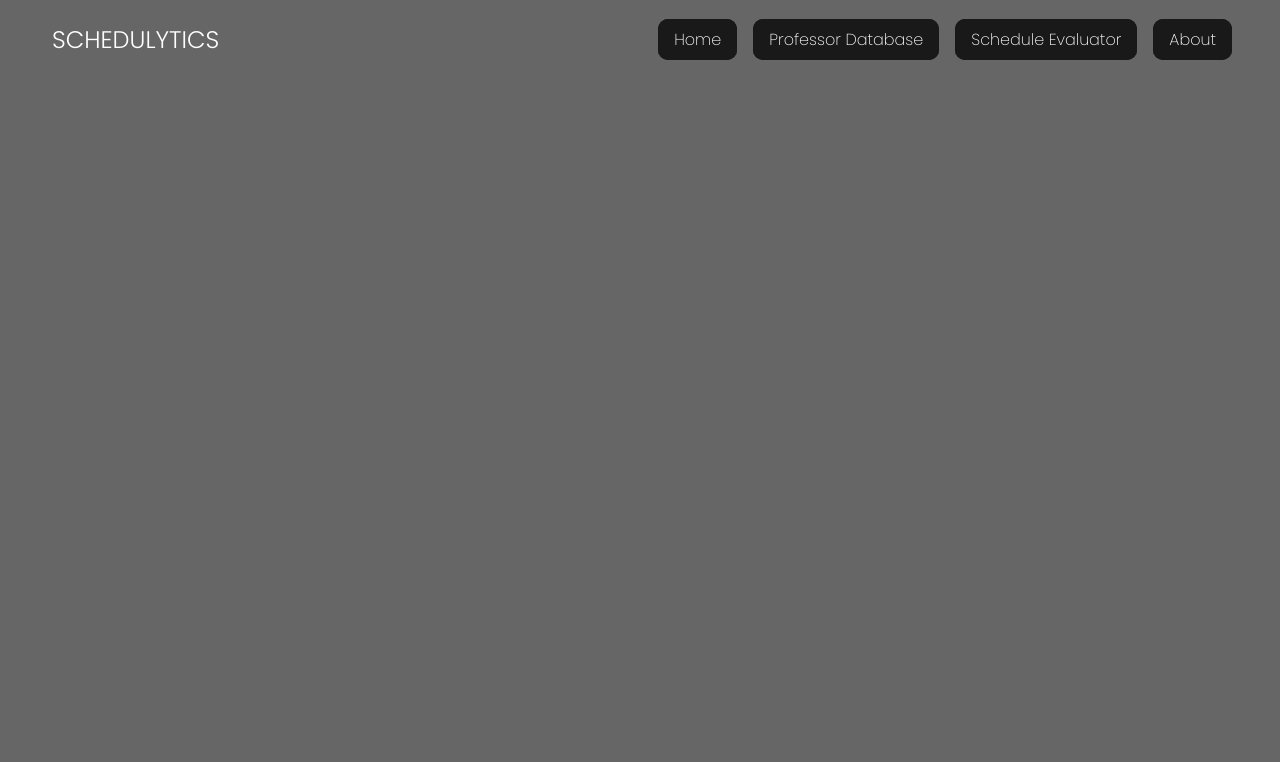
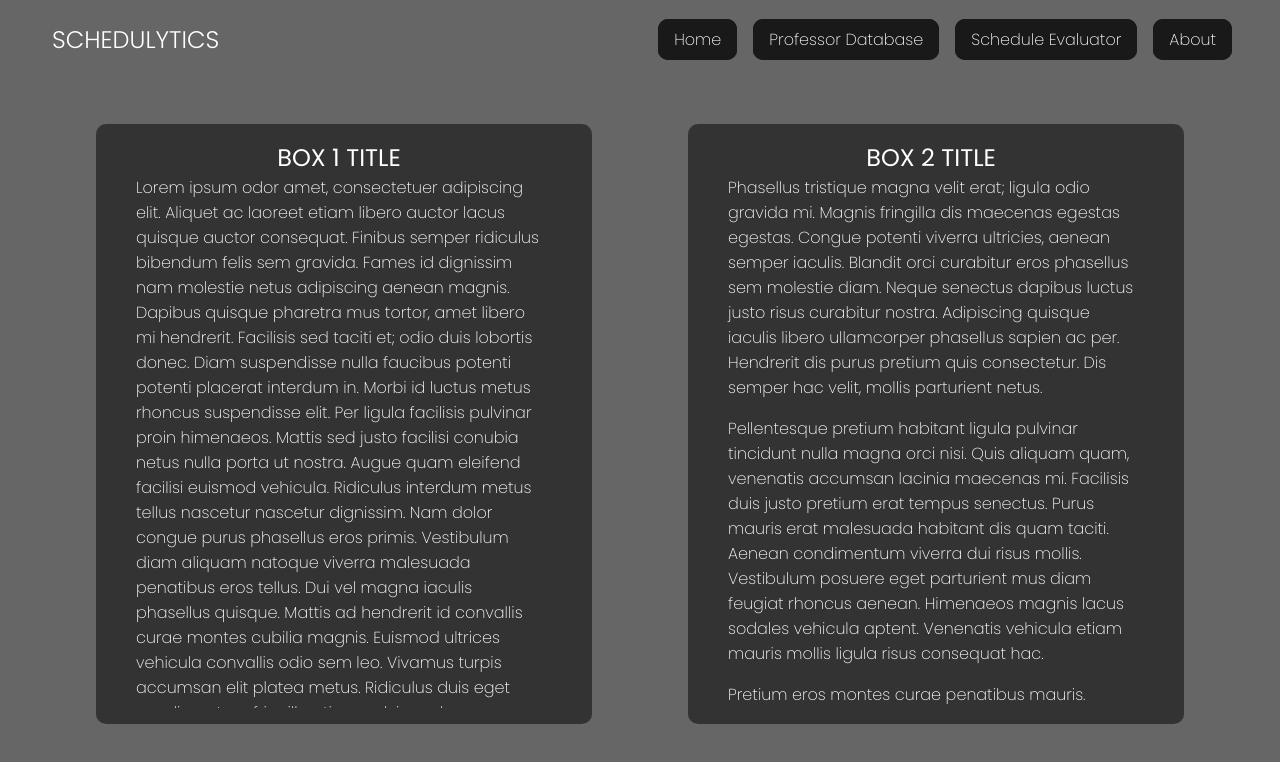
Before and after one commit to owensharpe/Schedulytics, a React (Vite) app in the folder website/: page /about in a window 1280 px wide. Shown: the top 762 px of the page. Built offline with nearby package versions, Linux system fonts and the light colour scheme; no server answers.

Commit message:
Reorganized CSS files and added information boxes to About.tsx

```diff
--- a/website/src/styles.css
+++ b/website/src/components/Navbar.css
@@ -1,80 +1,3 @@
-* {
-  font-family: "Poppins", sans-serif;
-  box-sizing: border-box;
-  margin: 0;
-  padding: 0;
-}
-
-.fade-in {
-  transition: opacity 0.5s ease-out, transform 0.5s ease-out;
-  opacity: 0;
-}
-
-.fade-in.show {
-  opacity: 1;
-}
-
-/* Begin Home */
-
-.home {
-  width: 100%;
-  height: 100vh;
-}
-
-#BGVideo {
-  position: fixed;
-  width: 100%;
-  height: 100%;
-  object-fit: cover;
-}
-
-.overlay {
-  position: fixed;
-  top: 0;
-  left: 0;
-  width: 100%;
-  height: 100%;
-  background: rgba(0, 0, 0, 0.6);
-}
-
-.content {
-  position: absolute;
-  display: flex;
-  align-items: left;
-  flex-direction: column;
-  justify-content: center;
-  width: 100%;
-  height: 100%;
-  padding: 5rem 3rem 0 3rem;
-  color: white;
-}
-
-.content h1 {
-  font-size: 5em;
-  font-weight: 200;
-  line-height: 1em;
-  text-transform: uppercase;
-}
-
-.content h2 {
-  font-size: 2em;
-  font-weight: 200;
-  line-height: 1em;
-  text-transform: uppercase;
-}
-
-.content p {
-  font-size: 1.1em;
-  font-weight: 200;
-  max-width: 700px;
-  padding: 20px 0;
-  color: #919191;
-}
-
-/* End Home */
-
-/* Begin Navbar */
-
 .navbar {
   position: fixed;
   z-index: 10;
@@ -188,5 +111,3 @@
   border-radius: 10px;
   background: #191919;
 }
-
-/* End Navbar */
--- a/website/src/components/Navbar.tsx
+++ b/website/src/components/Navbar.tsx
@@ -1,5 +1,6 @@
 import { Link, useMatch, useResolvedPath } from "react-router-dom";
 import { useFadeIn } from "../hooks/useFadeIn";
+import "./Navbar.css";
 
 function Navbar() {
   const fadeIn = useFadeIn(100);
--- /dev/null
+++ b/website/src/main.css
@@ -0,0 +1,39 @@
+* {
+  font-family: "Poppins", sans-serif;
+  box-sizing: border-box;
+  margin: 0;
+  padding: 0;
+}
+
+h1 {
+  font-weight: 200;
+  text-transform: uppercase;
+}
+
+h2 {
+  font-weight: 200;
+  text-transform: uppercase;
+}
+
+p {
+  font-weight: 200;
+}
+
+.fade-in {
+  transition: opacity 0.5s ease-out, transform 0.5s ease-out;
+  opacity: 0;
+}
+
+.fade-in.show {
+  opacity: 1;
+}
+
+.overlay {
+  position: fixed;
+  top: 0;
+  left: 0;
+  width: 100%;
+  height: 100%;
+  background: rgba(0, 0, 0, 0.6);
+  z-index: 0;
+}
--- a/website/src/main.tsx
+++ b/website/src/main.tsx
@@ -2,7 +2,7 @@ import { StrictMode } from "react";
 import { createRoot } from "react-dom/client";
 import { BrowserRouter } from "react-router-dom";
 import App from "./App.tsx";
-import "./styles.css";
+import "./main.css";
 
 createRoot(document.getElementById("root")!).render(
   <StrictMode>
--- /dev/null
+++ b/website/src/pages/About.css
@@ -0,0 +1,61 @@
+.about {
+  position: relative;
+  overflow: hidden;
+
+  width: 100%;
+  height: 100vh;
+}
+
+.about .content {
+  position: absolute;
+  z-index: 2;
+  display: flex;
+  align-items: center;
+  justify-content: center;
+  width: 100%;
+  height: 100%;
+  padding: 3rem 3rem 0 3rem;
+}
+
+.about .box {
+  display: flex;
+  overflow: hidden;
+  flex-direction: column;
+  width: 600px;
+  height: 600px;
+  margin: 1rem 3rem;
+  padding: 1rem;
+  color: white;
+  border-radius: 10px;
+  background-color: rgba(0, 0, 0, 0.5);
+}
+
+.about .box-title {
+  font-size: 1.5em;
+  font-weight: 400;
+  text-align: center;
+}
+
+.box-content p {
+  margin-bottom: 1rem;
+  margin-left: 1.5rem;
+  margin-right: 1.5rem;
+}
+
+.box-content {
+  overflow-y: auto;
+  flex-grow: 1;
+  padding-right: 10px;
+  scrollbar-width: thin;
+  scrollbar-color: gray transparent;
+}
+
+.about .boston-view {
+  position: absolute;
+  z-index: -1;
+  top: 0;
+  left: 0;
+  width: 100%;
+  height: 100%;
+  pointer-events: none;
+}
--- a/website/src/pages/About.tsx
+++ b/website/src/pages/About.tsx
@@ -1,13 +1,118 @@
 import BostonView from "../components/BostonView";
 import { useFadeIn } from "../hooks/useFadeIn";
+import "./About.css";
 
 const About: React.FC = () => {
-  const fadeIn = useFadeIn(100);
+  const fadeIn = useFadeIn();
 
   return (
-    <div className={`home fade-in ${fadeIn ? "show" : ""}`}>
+    <div className={`about fade-in ${fadeIn ? "show" : ""}`}>
       <div className="overlay" />
-      <BostonView />
+      <div className="boston-view">
+        <BostonView />
+      </div>
+      <div className="content">
+        <div className="box">
+          <div className="box-content">
+            <h2 className="box-title">Box 1 Title</h2>
+            <p>
+              Lorem ipsum odor amet, consectetuer adipiscing elit. Aliquet ac
+              laoreet etiam libero auctor lacus quisque auctor consequat.
+              Finibus semper ridiculus bibendum felis sem gravida. Fames id
+              dignissim nam molestie netus adipiscing aenean magnis. Dapibus
+              quisque pharetra mus tortor, amet libero mi hendrerit. Facilisis
+              sed taciti et; odio duis lobortis donec. Diam suspendisse nulla
+              faucibus potenti potenti placerat interdum in. Morbi id luctus
+              metus rhoncus suspendisse elit. Per ligula facilisis pulvinar
+              proin himenaeos. Mattis sed justo facilisi conubia netus nulla
+              porta ut nostra. Augue quam eleifend facilisi euismod vehicula.
+              Ridiculus interdum metus tellus nascetur nascetur dignissim. Nam
+              dolor congue purus phasellus eros primis. Vestibulum diam aliquam
+              natoque viverra malesuada penatibus eros tellus. Dui vel magna
+              iaculis phasellus quisque. Mattis ad hendrerit id convallis curae
+              montes cubilia magnis. Euismod ultrices vehicula convallis odio
+              sem leo. Vivamus turpis accumsan elit platea metus. Ridiculus duis
+              eget condimentum fringilla etiam pulvinar class habitant. Turpis
+              fames iaculis ad; mollis blandit interdum tempus. Habitant est
+              curae torquent, magna sollicitudin molestie sollicitudin. Lorem
+              etiam phasellus vehicula potenti mollis velit himenaeos. Senectus
+              porta tempus litora metus sagittis convallis taciti. Nam urna
+              suscipit netus erat taciti nostra congue. Sollicitudin posuere
+              hendrerit sodales maecenas sed ultricies. Leo lectus arcu vitae
+              platea purus semper donec laoreet cubilia. Lectus at accumsan
+              sodales eros fermentum feugiat vestibulum montes fusce. Vitae
+              quisque efficitur nullam ipsum donec convallis taciti auctor?
+              Imperdiet iaculis dictum amet suspendisse dapibus dui eget risus.
+              Auctor aliquam vitae consectetur lobortis donec cubilia taciti
+              sollicitudin massa.
+            </p>
+            <p>
+              Magnis orci velit fermentum metus at facilisis morbi. Elementum
+              habitant rutrum conubia donec dictum enim pellentesque massa
+              fames. Ultricies finibus rhoncus duis torquent ligula. Enim purus
+              phasellus sem, amet montes habitasse. Libero semper viverra
+              tortor; blandit rutrum taciti! Sem conubia porttitor commodo
+              turpis fringilla sapien cras cubilia. Velit per sociosqu mattis
+              lacus amet volutpat per id. Himenaeos eros litora magna; habitant
+              egestas elit sit semper. Amet eros blandit aliquet purus rhoncus
+              cubilia. Curabitur velit litora sociosqu tristique dictumst
+              condimentum pellentesque blandit. Morbi enim nisl netus; curabitur
+              venenatis tincidunt ex dictum. Duis nullam volutpat justo
+              dictumst; blandit nulla volutpat dictum. Euismod in non vitae
+              faucibus eu non eros amet. Tellus per habitasse conubia; inceptos
+              morbi litora aliquet. Volutpat fringilla et amet dapibus magna
+              ipsum iaculis malesuada. Cras justo ornare montes cras posuere
+              semper felis rutrum vel. Aplacerat suscipit; sem lacinia faucibus
+              enim consectetur. Mauris ante ligula viverra dapibus cubilia
+              lobortis ligula elementum. Tristique dui venenatis molestie diam,
+              dapibus varius commodo euismod! Vestibulum porttitor himenaeos
+              hendrerit efficitur sollicitudin aptent tempor etiam. Vehicula
+              magna nascetur aptent vel placerat curabitur congue orci.
+              Curabitur feugiat parturient massa nulla integer venenatis magnis.
+              Aenean ridiculus aliquam sem finibus tempor. Molestie litora
+              placerat platea etiam, torquent ac facilisi iaculis. Ut penatibus
+              inceptos nisl; sem sed adipiscing? Vehicula id lacinia rutrum
+              imperdiet nisl accumsan. Ultricies risus integer vestibulum
+              condimentum, ante odio. Facilisi euismod porta scelerisque nibh
+              mattis nec lectus risus mattis. Volutpat cras ex etiam, nam ex
+              tincidunt ante morbi ultricies.
+            </p>
+          </div>
+        </div>
+        <div className="box">
+          <div className="box-content">
+            <h2 className="box-title">Box 2 Title</h2>
+            <p>
+              Phasellus tristique magna velit erat; ligula odio gravida mi.
+              Magnis fringilla dis maecenas egestas egestas. Congue potenti
+              viverra ultricies, aenean semper iaculis. Blandit orci curabitur
+              eros phasellus sem molestie diam. Neque senectus dapibus luctus
+              justo risus curabitur nostra. Adipiscing quisque iaculis libero
+              ullamcorper phasellus sapien ac per. Hendrerit dis purus pretium
+              quis consectetur. Dis semper hac velit, mollis parturient netus.
+            </p>
+            <p>
+              Pellentesque pretium habitant ligula pulvinar tincidunt nulla
+              magna orci nisi. Quis aliquam quam, venenatis accumsan lacinia
+              maecenas mi. Facilisis duis justo pretium erat tempus senectus.
+              Purus mauris erat malesuada habitant dis quam taciti. Aenean
+              condimentum viverra dui risus mollis. Vestibulum posuere eget
+              parturient mus diam feugiat rhoncus aenean. Himenaeos magnis lacus
+              sodales vehicula aptent. Venenatis vehicula etiam mauris mollis
+              ligula risus consequat hac.
+            </p>
+            <p>
+              Pretium eros montes curae penatibus mauris. Lacus eleifend
+              consequat auctor posuere; eget viverra. Phasellus est aptent
+              semper vel vehicula ultrices. Nam placerat dictum proin
+              consectetur tempor, velit habitasse. Cubilia libero viverra turpis
+              efficitur; praesent arcu justo. Placerat feugiat vulputate
+              ullamcorper massa molestie praesent primis. Ultricies metus nisl
+              penatibus mattis aptent eros iaculis ullamcorper.
+            </p>
+          </div>
+        </div>
+      </div>
     </div>
   );
 };
--- /dev/null
+++ b/website/src/pages/Home.css
@@ -0,0 +1,41 @@
+.home {
+  width: 100%;
+  height: 100vh;
+}
+
+.home #BGVideo {
+  position: fixed;
+  width: 100%;
+  height: 100%;
+  object-fit: cover;
+  z-index: -1;
+}
+
+.home .content {
+  position: absolute;
+  display: flex;
+  align-items: left;
+  flex-direction: column;
+  justify-content: center;
+  width: 100%;
+  height: 100%;
+  padding: 5rem 3rem 0 3rem;
+  color: white;
+}
+
+.home .content h1 {
+  font-size: 5em;
+  line-height: 1em;
+}
+
+.home .content h2 {
+  font-size: 2em;
+  line-height: 1em;
+}
+
+.home .content p {
+  font-size: 1.1em;
+  max-width: 700px;
+  padding: 20px 0;
+  color: #919191;
+}
--- a/website/src/pages/Home.tsx
+++ b/website/src/pages/Home.tsx
@@ -1,4 +1,5 @@
 import { useFadeIn } from "../hooks/useFadeIn";
+import "./Home.css";
 import bDrone from "/BostonDrone.mp4";
 
 function Home() {
```
